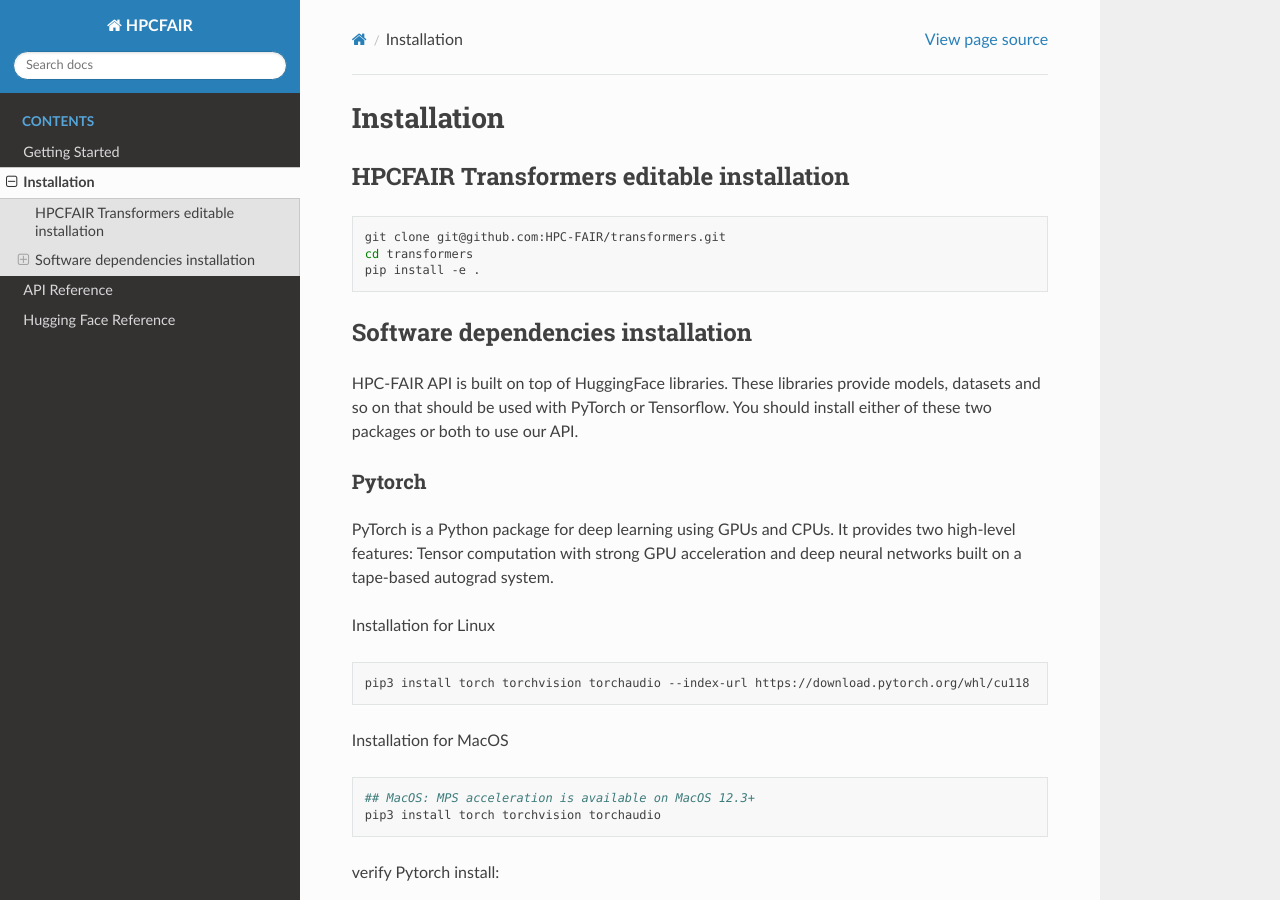
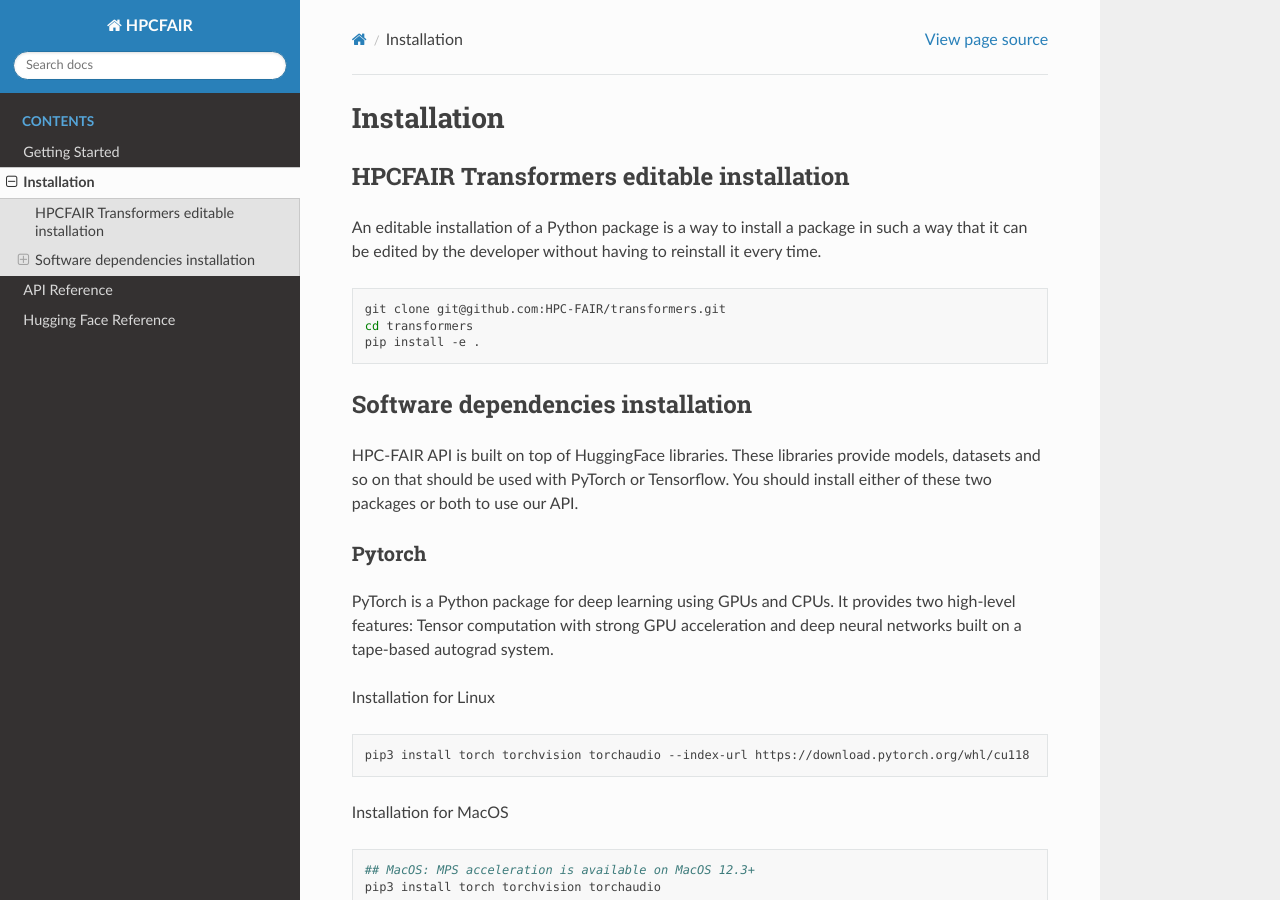
Before and after one commit to HPC-FAIR/docs, a Sphinx documentation site: the page built from source/index/installation.md, in a window 1280 px wide and 900 px high. Built offline with Sphinx 7.4.7 and the Read the Docs theme 2.0.0, drawn with Linux system fonts in a browser that asks for light colours.

Commit message:
Update installation.md

````diff
--- a/source/index/installation.md
+++ b/source/index/installation.md
@@ -1,5 +1,8 @@
 # Installation
 ## HPCFAIR Transformers editable installation
+
+An editable installation of a Python package is a way to install a package in such a way that it can be edited by the developer without having to reinstall it every time.
+
 ```bash
 git clone git@github.com:HPC-FAIR/transformers.git
 cd transformers
````
